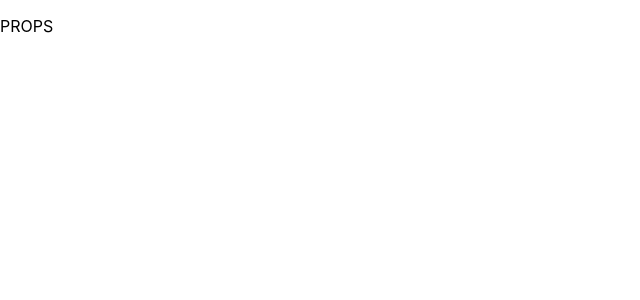
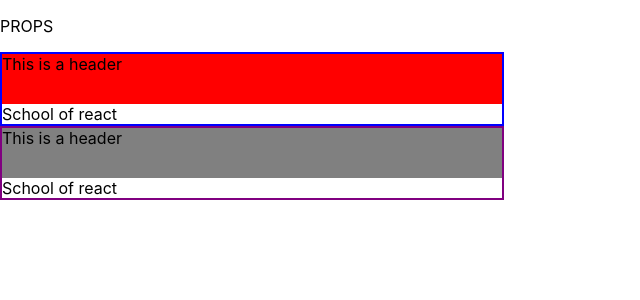
Before and after one commit to ronaldojssilva/DemoReact01, a React (Create React App) app in the folder app-react/: page / in a window 1280 px wide. Shown: the top 300 px of the page, without its empty margins (0-640 px from the left). Built offline with nearby package versions, Linux system fonts and the light colour scheme.

Commit message:
Praticando props

```diff
--- /dev/null
+++ b/app-react/src/Panel.js
@@ -0,0 +1,20 @@
+import React, {Component} from "react";
+
+export default class Panel extends Component{
+    constructor(props){
+        super(props);
+    }
+    render(){
+        const {headercolor, bordercolor, headertext, data} = this.props;
+        return(
+            <div className="panel" style={{border: `2px solid ${bordercolor}`, width:'500px', heigth:'100px', position: 'relative'}}>
+                <div className="panel-head" style={{width: '100%', height:'50px', background: headercolor }}>
+                     {headertext}
+                </div>
+                <div className="panel-body">
+                        {data}
+                 </div>
+            </div>
+        );
+    }
+}
--- a/app-react/src/Props.js
+++ b/app-react/src/Props.js
@@ -1,4 +1,5 @@
 import React, {Component} from 'react';
+import Panel from './Panel';
 
 export default class Props extends Component{
 
@@ -14,6 +15,9 @@
         return (
             <div>
                 {attr === 'p' ? <p>PROPS</p> : <h1>PROPS</h1>}
+
+                <Panel headercolor="red" bordercolor="blue" headertext="This is a header" data="School of react"/>
+                <Panel headercolor="gray" bordercolor="purple" headertext="This is a header" data="School of react"/>
             </div>
         );
     }
```
